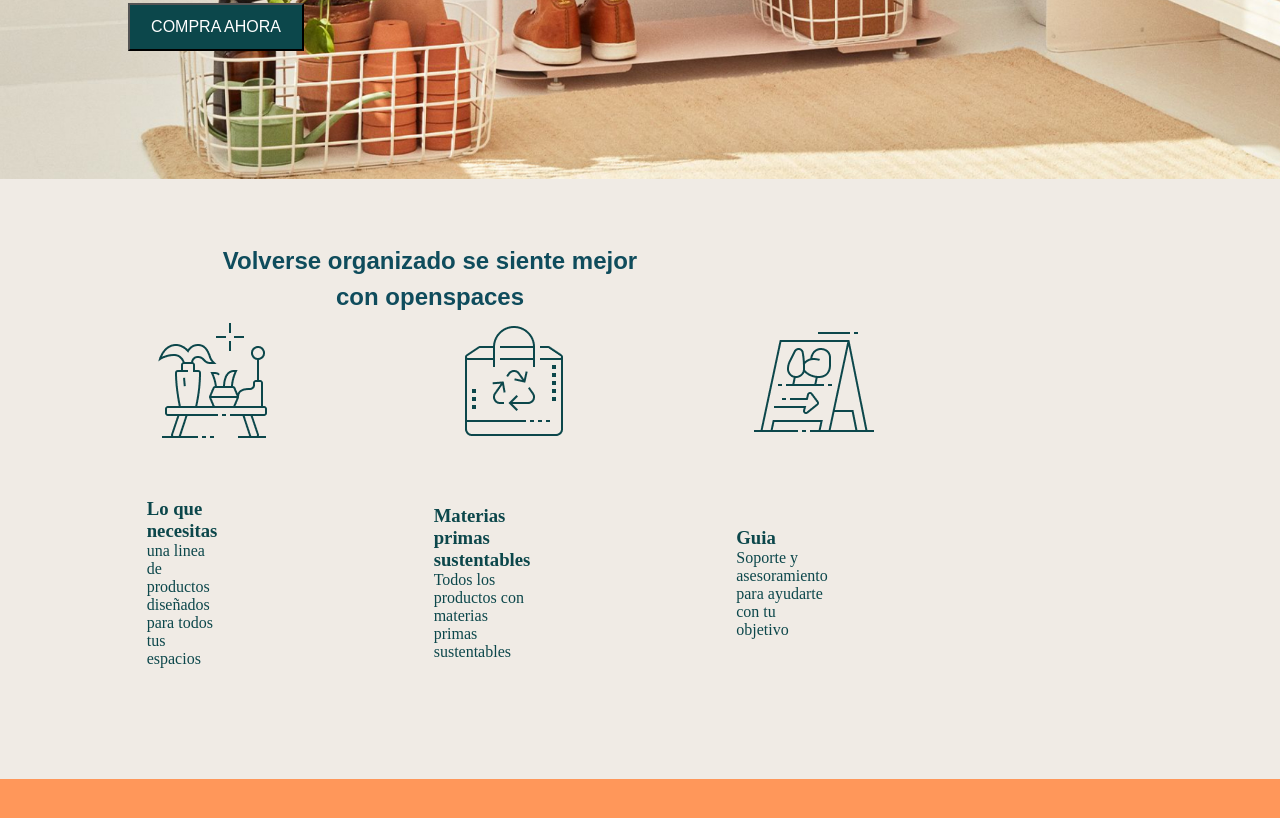
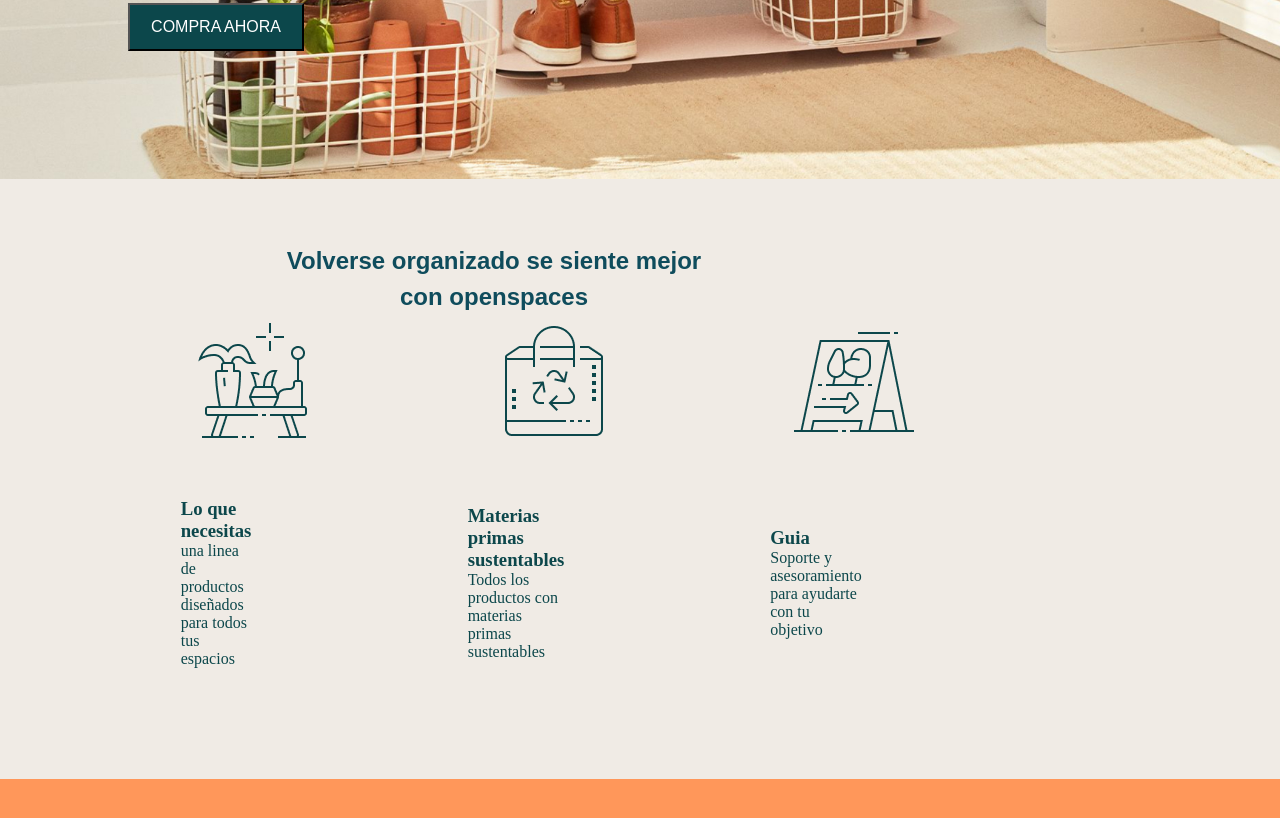
Before and after one commit to Adalab/modulo-1-evaluacion-final-soniaggo, a website built with Vite: page src/index.html in a window 1280 px wide. Shown: the part 510-1328 px from the top of the page. Built offline with nearby package versions, Linux system fonts and the light colour scheme.

Commit message:
add modificaqtions

```diff
--- a/src/scss/main.scss
+++ b/src/scss/main.scss
@@ -23,13 +23,13 @@ body{
 
 nav ul li {
     display: inline-block;
-    margin-right: 20px;
+     margin-right: 20px;
     font-family: poppins;
     font-size: 1.2rem;
     color: #0C474B;
     font-weight: semi-bold;
-    display: none;
-}
+     display: none;
+ }
 
 .checkbutton{
     width: 24px;
@@ -103,6 +103,7 @@ background-color: #F0EBE5;
 color: #0C474B;
 width: 100vw;
 font-family: poppinspoppins-seemi-bold;
+padding-left: 5%;
 
 }
 
@@ -110,9 +111,11 @@ font-family: poppinspoppins-seemi-bold;
     margin-left:30vw;
     margin-right: 25vw;
     margin-bottom: 15vw;
+    padding-right: 20%;
 }
 
 .main-article-section2{
+    padding-right: 16%;
      margin-bottom: 15vw;
     margin-left: 35vw;
     margin-right: 25vw;
@@ -131,6 +134,7 @@ font-family: poppinspoppins-seemi-bold;
     text-align: center;
     color: #0F4C5C;
     line-height: 1.5;
+    padding-right: 10%;
 
 }
 
```
